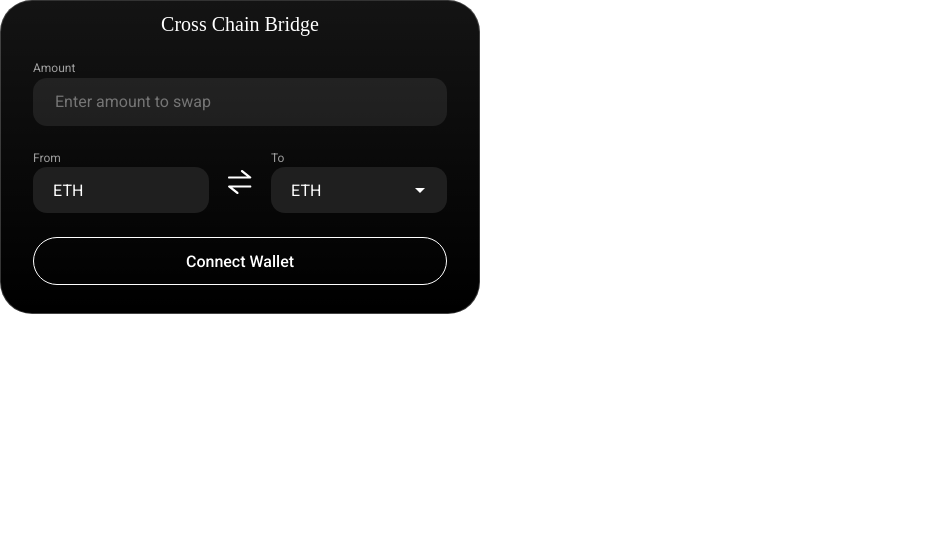
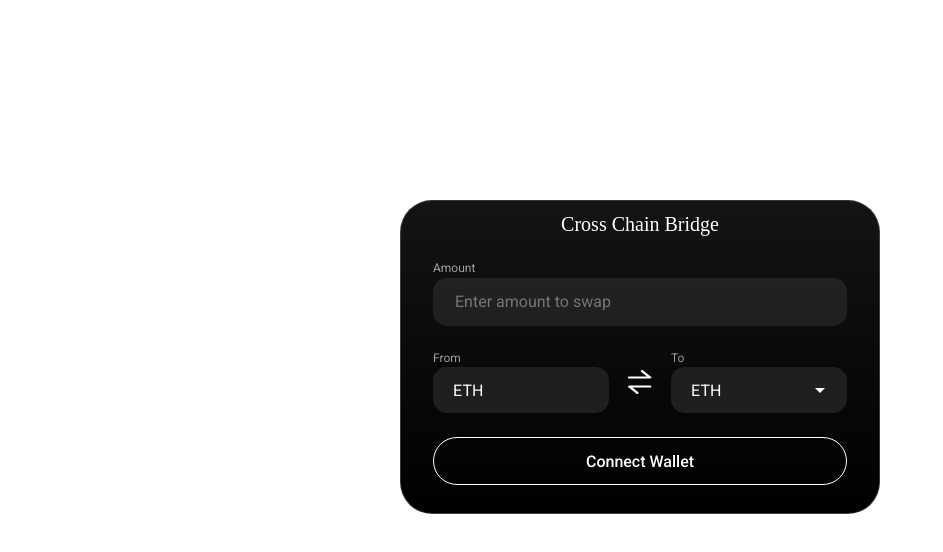
Before and after one commit to chainswap/info, a React (Create React App) app: page /swap in a window 1280 px wide. Shown: the top 552 px of the page, without its empty margins (0-943 px from the left). Built offline with nearby package versions, Linux system fonts and the light colour scheme.

Commit message:
temp BodyWrapper

```diff
--- a/src/App.tsx
+++ b/src/App.tsx
@@ -2,14 +2,25 @@ import React from 'react'
 import { BrowserRouter, Route, Switch } from 'react-router-dom'
 import Demo from './pages/Demo'
 import Swap from './pages/Swap'
+import { styled } from '@material-ui/core'
+
+const BodyWrapper = styled('div')({
+  display: 'flex',
+  flexDirection: 'column',
+  width: '100%',
+  paddingTop: 200,
+  alignItems: 'center',
+})
 
 export default function App() {
   return (
+    <BodyWrapper>
       <BrowserRouter>
         <Switch>
           <Route exact strict path="/demo" component={Demo} />
           <Route exact strict path="/swap" component={Swap} />
         </Switch>
       </BrowserRouter>
+    </BodyWrapper>
   )
 }
```
Lines whose indentation alone changed are shown as unchanged.
